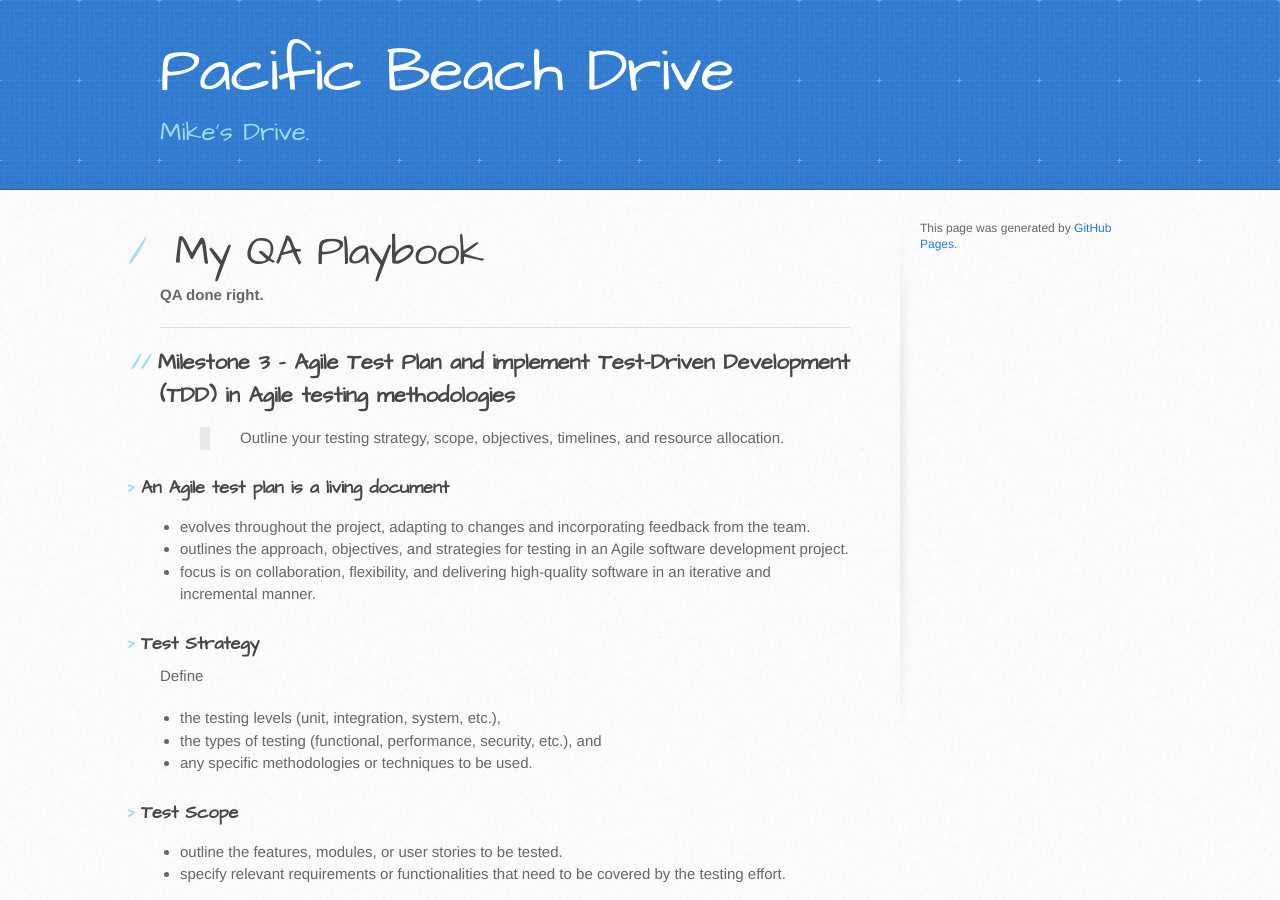
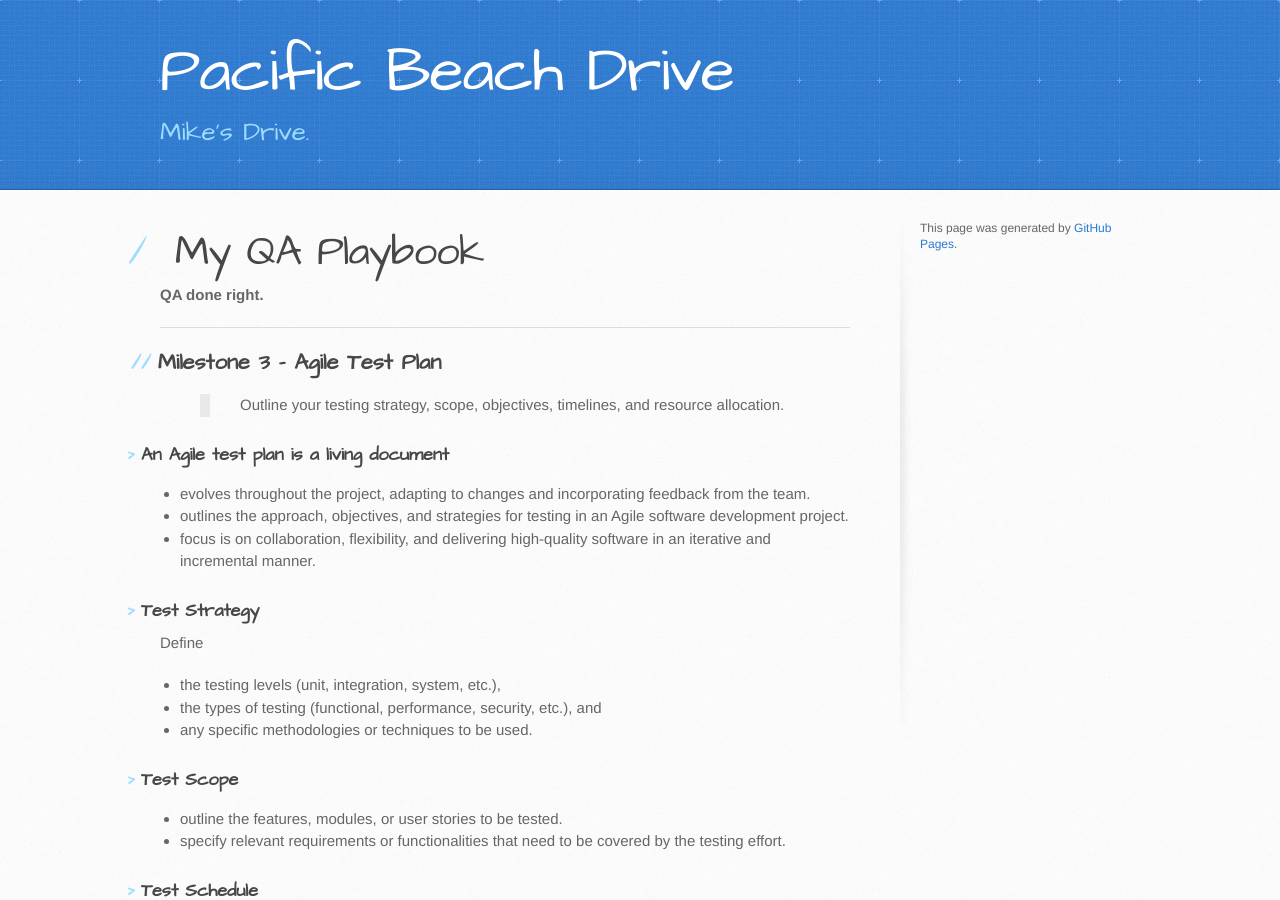
Before and after one commit to trumpfheller/trumpfheller.github.io, a Jekyll site: the page built from playbook/03.md, in a window 1280 px wide and 900 px high. Built offline with Jekyll 4.4.1, drawn with Linux system fonts in a browser that asks for light colours.

Commit message:
Update 03.md

```diff
--- a/playbook/03.md
+++ b/playbook/03.md
@@ -6,7 +6,7 @@ layout: default
 
 ***
 
-## Milestone 3 - Agile Test Plan and implement Test-Driven Development (TDD) in Agile testing methodologies
+## Milestone 3 - Agile Test Plan
 
 > Outline your testing strategy, scope, objectives, timelines, and resource allocation.
 
```
